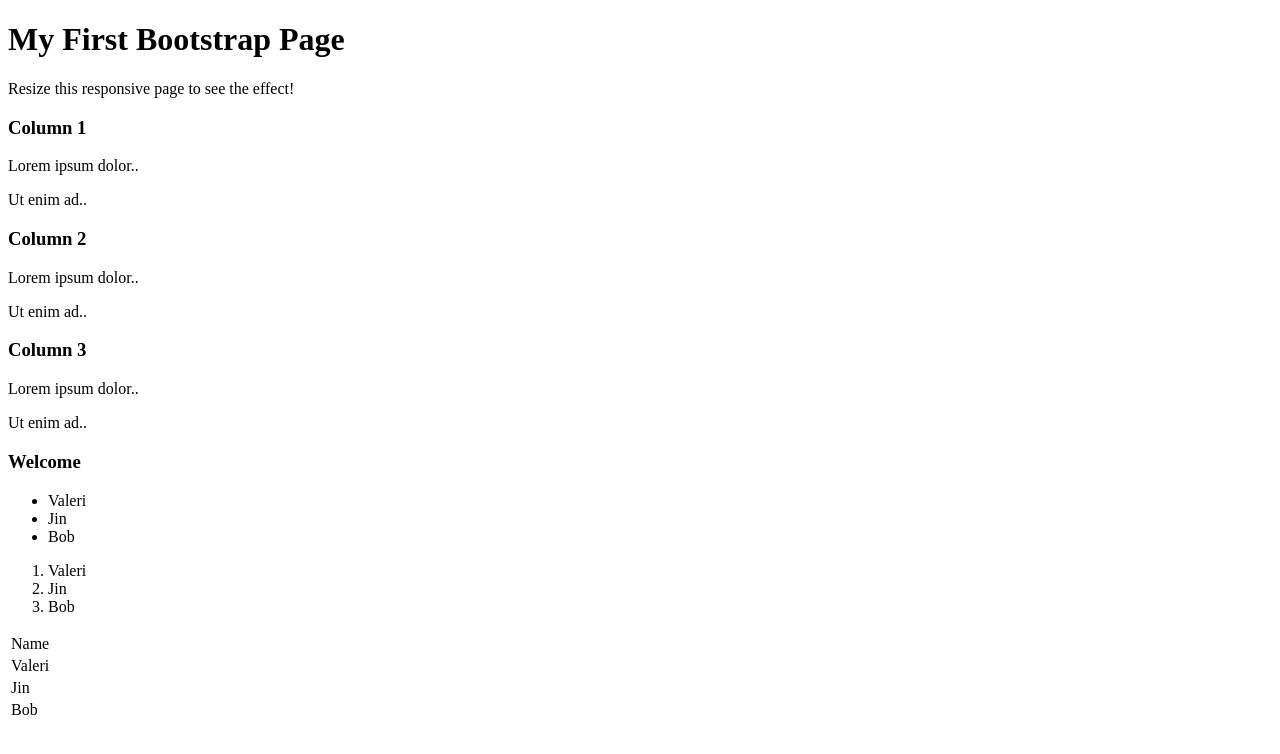
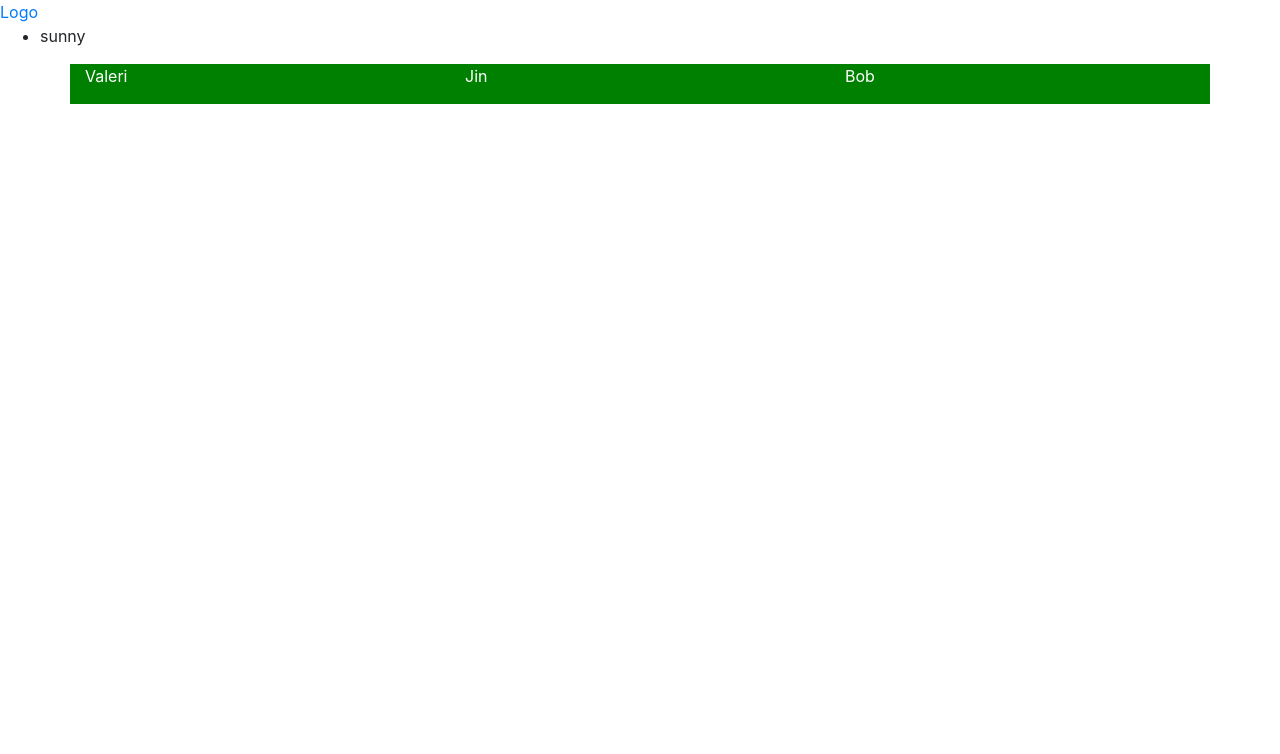
Before and after one commit to vctrout1/Week9FlaskWork, a Flask app: page / in a window 1280 px wide. Shown: the top 754 px of the page. Run offline with Flask 2, Linux system fonts and the light colour scheme; some libraries are stand-ins or nearby versions.

Commit message:
Week 9 class changes

```diff
--- a/app.py
+++ b/app.py
@@ -1,17 +1,21 @@
 from flask import Flask, render_template
-import random
+import requests
 
-#tesy
+weatherapi = "3562c0c6779855696acfd6f49aa67107"
+response = requests.get("https://samples.openweathermap.org/data/2.5/weather?zip=94040&appid="+weatherapi)
+weather = response.json()
+print(weather)
+htmlweather = weather["weather"][0]["description"].title()
+temp = int((weather["main"]["temp"])-273.15*9/5+32)
+print(htmlweather)
 
-
-
-app = Flask(__name__)
-
+app=Flask(__name__)
 @app.route('/')
-
 def index():
+    weather = "sunny"
+    rainy = True
     names = ["Valeri", "Jin", "Bob"]
-    return render_template("home.html", users=names)
+    return render_template("home.html", users=names, weather=weather, rainy=rainy)
 
 @app.route('/about')
 def about():
--- a/templates/about.html
+++ b/templates/about.html
@@ -1,4 +1,5 @@
 {% extends "layout2.html" %}
+
 {% block content %}
 <h1>"This is the about page</h1>"
 {% endblock %}
--- a/templates/home.html
+++ b/templates/home.html
@@ -1,27 +1,40 @@
 
 {% extends "layout2.html" %}
 {% block content %}
-<h3>Welcome {{user}} </h3>
 
-<ul>
-    {% for user in users %}
-        <li>{{ user }}</li>
-    {% endfor %}
-</ul>
+<!--<h3>Welcome. Today is {{ weather }} </h3>-->
+<!--{% if weather=="storms" %}-->
+<!--<h3> Take yor umbrella!</h3>h3>-->
+<!--{% else %}-->
+<!--<h3>Have a nice day!</h3>-->
+<!--{% endif %}-->
 
-<ol>
-    {% for user in users %}
-        <li>{{ user }}</li>
-    {% endfor %}
-</ol>
+<div class= row>
+{% for user in users %}
+    <div class="col s12 m6 l2" style="background-color:green;color:white"><p>{{user}}</p>
+    </div>
+{% endfor %}
+</div>
 
-<table>
-    <thead>
-    <td>Name</td>
-    </thead>
-    {% for user in users %}
-    <tr><td>{{user}}</td></tr>
-    {% endfor %}
-</table>
+<!--<ul>-->
+    <!--{% for user in users %}-->
+        <!--<li>{{ user }}</li>-->
+    <!--{% endfor %}-->
+<!--</ul>-->
 
-{%endblock %}
+<!--<ol>-->
+    <!--{% for user in users %}-->
+        <!--<li>{{ user }}</li>-->
+    <!--{% endfor %}-->
+<!--</ol>-->
+
+<!--<table>-->
+    <!--<thead>-->
+    <!--<td>Name</td>-->
+    <!--</thead>-->
+    <!--{% for user in users %}-->
+    <!--<tr><td>{{user}}</td></tr>-->
+    <!--{% endfor %}-->
+<!--</table>-->
+
+{% endblock %}
--- a/templates/layout2.html
+++ b/templates/layout2.html
@@ -1,38 +1,23 @@
 <!DOCTYPE html>
 <html lang="en">
-<div class="jumbotron text-center">
-  <h1>My First Bootstrap Page</h1>
-  <p>Resize this responsive page to see the effect!</p>
-</div>
-
-<div class="container">
-  <div class="row">
-    <div class="col-sm-4">
-      <h3>Column 1</h3>
-      <p>Lorem ipsum dolor..</p>
-      <p>Ut enim ad..</p>
-    </div>
-    <div class="col-sm-4">
-      <h3>Column 2</h3>
-      <p>Lorem ipsum dolor..</p>
-      <p>Ut enim ad..</p>
-    </div>
-    <div class="col-sm-4">
-      <h3>Column 3</h3>
-      <p>Lorem ipsum dolor..</p>
-      <p>Ut enim ad..</p>
-    </div>
-  </div>
-</div>
-
 <head>
     <meta charset="UTF-8">
     <title>Valeri's Webpage</title>
+    <link rel="stylesheet" href="https://stackpath.bootstrapcdn.com/bootstrap/4.1.3/css/bootstrap.min.css" integrity="sha384-MCw98/SFnGE8fJT3GXwEOngsV7Zt27NXFoaoApmYm81iuXoPkFOJwJ8ERdknLPMO" crossorigin="anonymous">
 </head>
 <body>
+<nav>
+    <div class="nav-wrapper">
+        <a href="#" class="brand-logo">Logo</a>
+        <ul id="nav-mobile" class="right hide-on-med-and-down">
+            <li>{{weather}}</li>
+        </ul>
+    </div>
+</nav>
+  <div class="container">
+    {% block content %}
+    {% endblock %}
+  </div>
+</body>
 
-{% block content %}
-{% endblock %}
-
-</body>
 </html>
```
